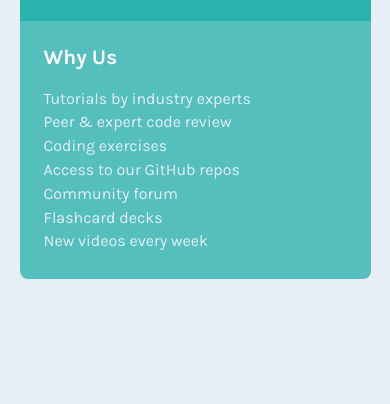
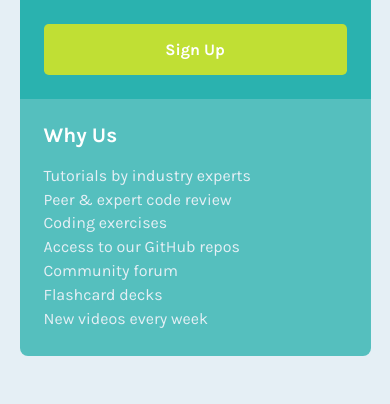
Before and after one commit to azurasan/Frontend-Mentor-Challenge-Single-Price-Grid-component-master, a plain HTML site: page index.html in a window 390 px wide. Shown: the part 466-870 px from the top of the page. Before the commit the page ends 844 px from the top, so only its background shows below. Drawn offline with Linux system fonts and the light colour scheme.

```diff
--- a/style.css
+++ b/style.css
@@ -94,10 +94,10 @@ a {
 	color: hsl(204, 43%, 93%);
 	margin: 0.3rem 0;
 }
-@media only screen and (min-width: 375px) and (max-width: 600px) {
+@media only screen and (max-width: 600px) {
 	.container {
 		max-width: 90%;
-		margin-top: -8rem;
+		padding: 3rem 0;
 	}
 	.flex-container {
 		flex-direction: column;
```
